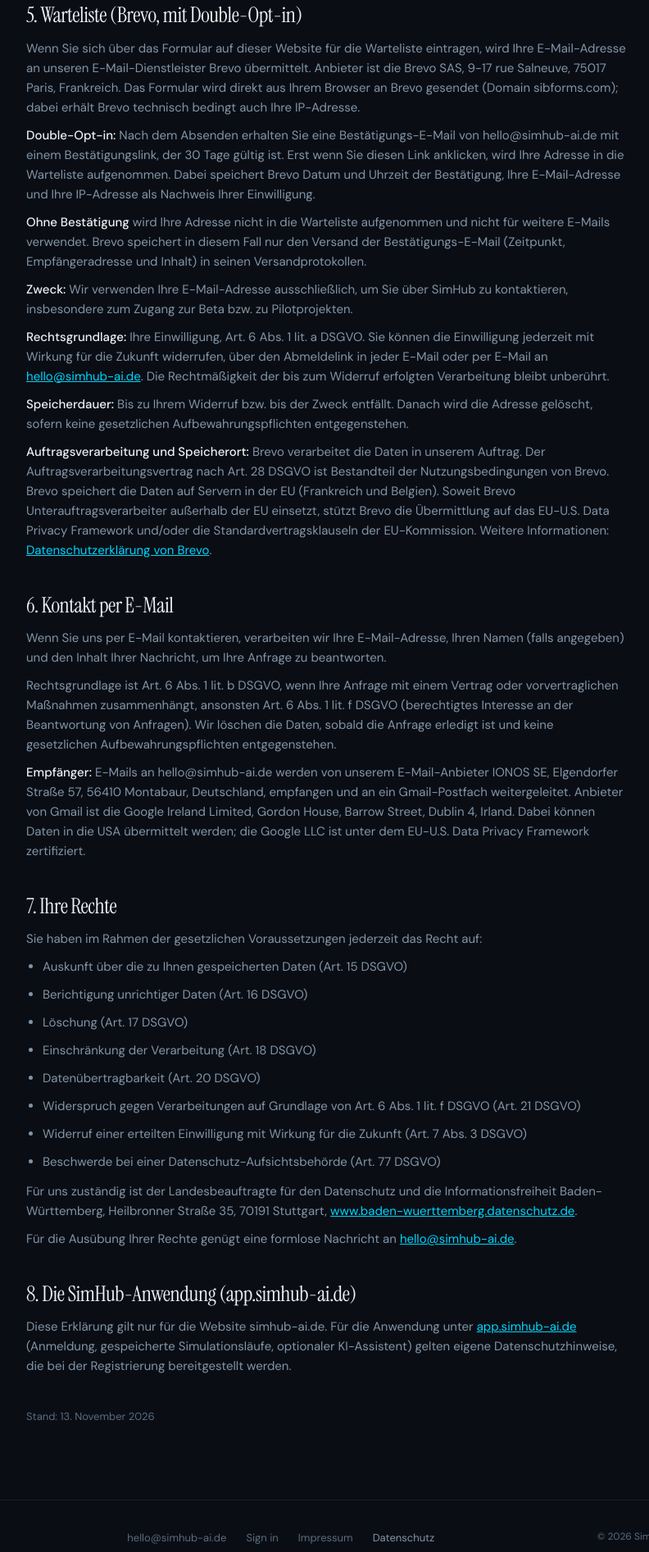
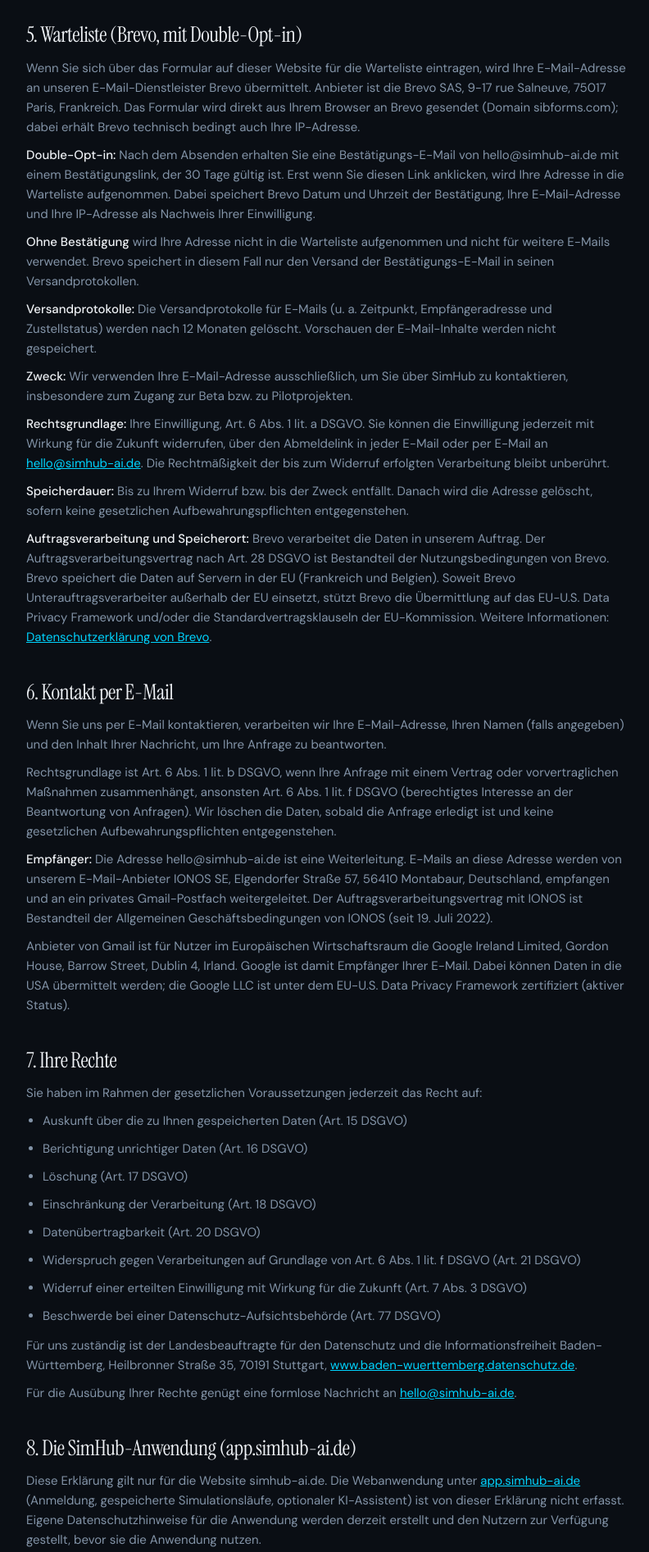
Before and after one commit to Kaamil1997/simhub-ai-website, a plain HTML site: page datenschutz.html in a window 1280 px wide. Shown: the part 1307-3200 px from the top of the page at 82% size, without its empty margins (242-1034 px from the left). Drawn offline with Linux system fonts and the light colour scheme.

Commit message:
Final pass: describe current setup exactly
- Datenschutz: app.simhub-ai.de not covered; separate app privacy
  information being prepared and provided before use
- Email: IONOS forward to a personal Gmail account, Google named as
  recipient; IONOS DPA part of its terms since 19 July 2022
- Brevo: transactional logs deleted after 12 months, no email previews
- Trust strip: "App hosted in Germany" (the website itself is served
  by GitHub Pages)
- Remove unused draft-banner/placeholder CSS

Co-Authored-By: Claude Opus 5.5 <noreply@anthropic.com>

```diff
--- a/css/site.css
+++ b/css/site.css
@@ -336,11 +336,6 @@ footer { border-top: 1px solid var(--border); padding: 32px 0; position: relativ
 .legal ul { padding-left: 20px; margin-bottom: 12px; }
 .legal address { font-style: normal; color: var(--text-0); font-size: 15px; margin-bottom: 12px; line-height: 1.7; }
 .legal strong { color: var(--text-0); font-weight: 500; }
-.ph { font-family: 'DM Mono', monospace; font-size: 0.88em; color: var(--orange); background: rgba(255,140,66,0.08); border-radius: 4px; padding: 0 4px; }
-.draft-banner {
-  border: 1px solid rgba(255,140,66,0.4); background: rgba(255,140,66,0.08); color: var(--orange);
-  border-radius: var(--r); padding: 14px 18px; font-size: 14px; margin: 24px 0 8px; line-height: 1.55;
-}
 .legal .meta { font-size: 13px; color: var(--text-2); }
 
 /* ── Responsive ──────────────────────────────────────────────── */
--- a/datenschutz.html
+++ b/datenschutz.html
@@ -56,7 +56,7 @@
     <p>Rechtsgrundlage ist Art.&nbsp;6 Abs.&nbsp;1 lit.&nbsp;f DSGVO. Unser berechtigtes Interesse liegt in einer zuverlässigen
       und sicheren Bereitstellung der Website.</p>
     <p>Dabei können personenbezogene Daten in die USA übermittelt werden. GitHub ist unter dem EU-U.S. Data Privacy Framework
-      zertifiziert; für die Übermittlung besteht damit ein Angemessenheitsbeschluss der EU-Kommission (Art.&nbsp;45 DSGVO).
+      zertifiziert (aktiver Status); für die Übermittlung besteht damit ein Angemessenheitsbeschluss der EU-Kommission (Art.&nbsp;45 DSGVO).
       Ergänzend stützt sich GitHub nach eigenen Angaben auf die Standardvertragsklauseln der EU-Kommission.
       Weitere Informationen: <a href="https://docs.github.com/en/site-policy/privacy-policies/github-general-privacy-statement" target="_blank" rel="noopener">GitHub General Privacy Statement</a>.</p>
 
@@ -74,8 +74,9 @@
       Bestätigungslink, der 30 Tage gültig ist. Erst wenn Sie diesen Link anklicken, wird Ihre Adresse in die Warteliste aufgenommen.
       Dabei speichert Brevo Datum und Uhrzeit der Bestätigung, Ihre E-Mail-Adresse und Ihre IP-Adresse als Nachweis Ihrer Einwilligung.</p>
     <p><strong>Ohne Bestätigung</strong> wird Ihre Adresse nicht in die Warteliste aufgenommen und nicht für weitere E-Mails verwendet.
-      Brevo speichert in diesem Fall nur den Versand der Bestätigungs-E-Mail (Zeitpunkt, Empfängeradresse und Inhalt) in seinen
-      Versandprotokollen.</p>
+      Brevo speichert in diesem Fall nur den Versand der Bestätigungs-E-Mail in seinen Versandprotokollen.</p>
+    <p><strong>Versandprotokolle:</strong> Die Versandprotokolle für E-Mails (u.&nbsp;a. Zeitpunkt, Empfängeradresse und Zustellstatus)
+      werden nach 12 Monaten gelöscht. Vorschauen der E-Mail-Inhalte werden nicht gespeichert.</p>
     <p><strong>Zweck:</strong> Wir verwenden Ihre E-Mail-Adresse ausschließlich, um Sie über SimHub zu kontaktieren, insbesondere
       zum Zugang zur Beta bzw. zu Pilotprojekten.</p>
     <p><strong>Rechtsgrundlage:</strong> Ihre Einwilligung, Art.&nbsp;6 Abs.&nbsp;1 lit.&nbsp;a DSGVO. Sie können die Einwilligung
@@ -95,10 +96,13 @@
     <p>Rechtsgrundlage ist Art.&nbsp;6 Abs.&nbsp;1 lit.&nbsp;b DSGVO, wenn Ihre Anfrage mit einem Vertrag oder vorvertraglichen
       Maßnahmen zusammenhängt, ansonsten Art.&nbsp;6 Abs.&nbsp;1 lit.&nbsp;f DSGVO (berechtigtes Interesse an der Beantwortung von Anfragen).
       Wir löschen die Daten, sobald die Anfrage erledigt ist und keine gesetzlichen Aufbewahrungspflichten entgegenstehen.</p>
-    <p><strong>Empfänger:</strong> E-Mails an hello@simhub-ai.de werden von unserem E-Mail-Anbieter IONOS SE, Elgendorfer Straße 57,
-      56410 Montabaur, Deutschland, empfangen und an ein Gmail-Postfach weitergeleitet. Anbieter von Gmail ist die Google Ireland Limited,
-      Gordon House, Barrow Street, Dublin 4, Irland. Dabei können Daten in die USA übermittelt werden; die Google LLC ist unter dem
-      EU-U.S. Data Privacy Framework zertifiziert.</p>
+    <p><strong>Empfänger:</strong> Die Adresse hello@simhub-ai.de ist eine Weiterleitung. E-Mails an diese Adresse werden von unserem
+      E-Mail-Anbieter IONOS SE, Elgendorfer Straße 57, 56410 Montabaur, Deutschland, empfangen und an ein privates Gmail-Postfach
+      weitergeleitet. Der Auftragsverarbeitungsvertrag mit IONOS ist Bestandteil der Allgemeinen Geschäftsbedingungen von IONOS
+      (seit 19. Juli 2022).</p>
+    <p>Anbieter von Gmail ist für Nutzer im Europäischen Wirtschaftsraum die Google Ireland Limited, Gordon House, Barrow Street,
+      Dublin 4, Irland. Google ist damit Empfänger Ihrer E-Mail. Dabei können Daten in die USA übermittelt werden; die Google LLC ist
+      unter dem EU-U.S. Data Privacy Framework zertifiziert (aktiver Status).</p>
 
     <h2>7. Ihre Rechte</h2>
     <p>Sie haben im Rahmen der gesetzlichen Voraussetzungen jederzeit das Recht auf:</p>
@@ -118,9 +122,10 @@
     <p>Für die Ausübung Ihrer Rechte genügt eine formlose Nachricht an <a href="mailto:hello@simhub-ai.de">hello@simhub-ai.de</a>.</p>
 
     <h2>8. Die SimHub-Anwendung (app.simhub-ai.de)</h2>
-    <p>Diese Erklärung gilt nur für die Website simhub-ai.de. Für die Anwendung unter
+    <p>Diese Erklärung gilt nur für die Website simhub-ai.de. Die Webanwendung unter
       <a href="https://app.simhub-ai.de">app.simhub-ai.de</a> (Anmeldung, gespeicherte Simulationsläufe, optionaler KI-Assistent)
-      gelten eigene Datenschutzhinweise, die bei der Registrierung bereitgestellt werden.</p>
+      ist von dieser Erklärung nicht erfasst. Eigene Datenschutzhinweise für die Anwendung werden derzeit erstellt und den Nutzern
+      zur Verfügung gestellt, bevor sie die Anwendung nutzen.</p>
 
     <p class="meta" style="margin-top:40px">Stand: 13. November 2026</p>
   </div>
```
Also changed, not shown: index.html (+1 -1 lines).
